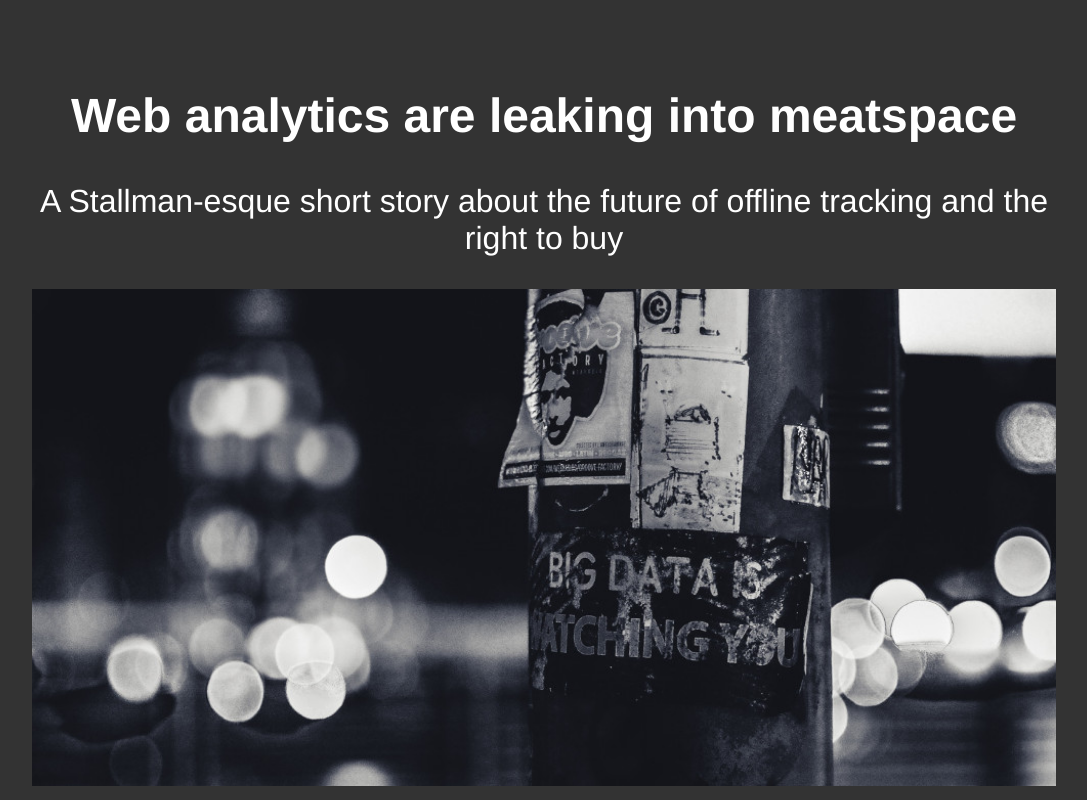
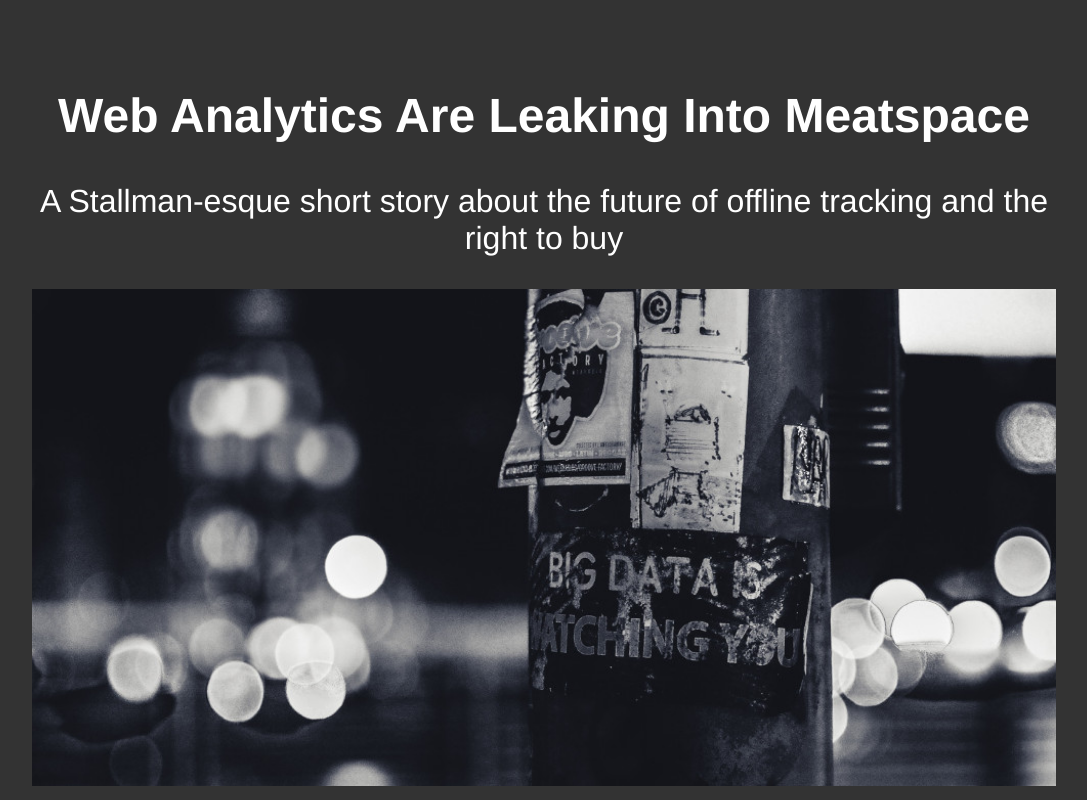
Before and after one commit to mdavis-xyz/supermarket-story, a plain HTML site: page docs/index.html in a window 1280 px wide. Shown: the top 800 px of the page, without its empty margins (96-1183 px from the left). Drawn offline with Linux system fonts and the light colour scheme.

Commit message:
capitalise title

```diff
--- a/docs/styles.css
+++ b/docs/styles.css
@@ -16,6 +16,10 @@ body {
 
 html {
    /*font-size: 50%;*/
+}
+
+h1 {
+   text-transform: capitalize;
 }
 
 @media (min-width:20rem)  {
```
